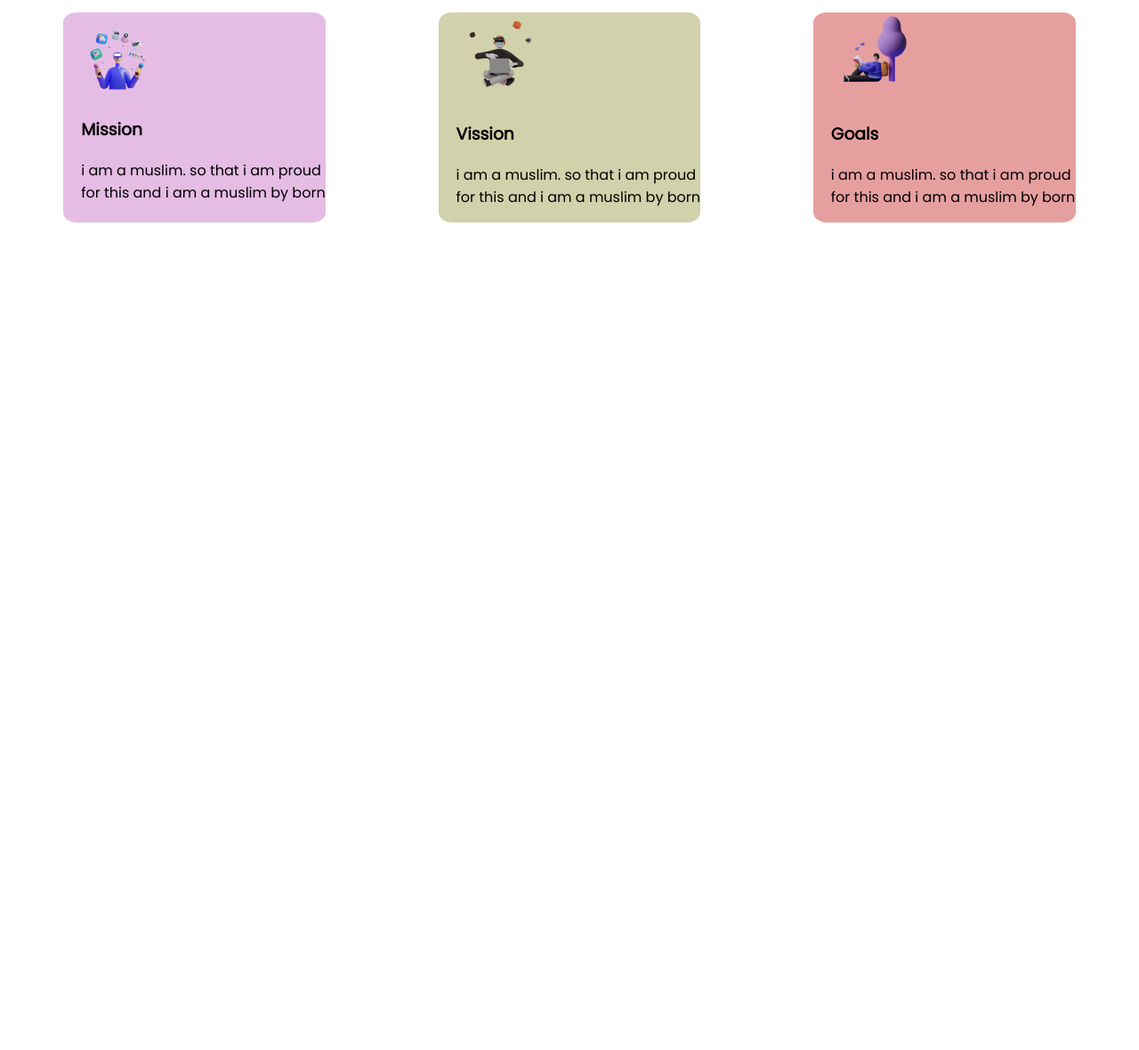
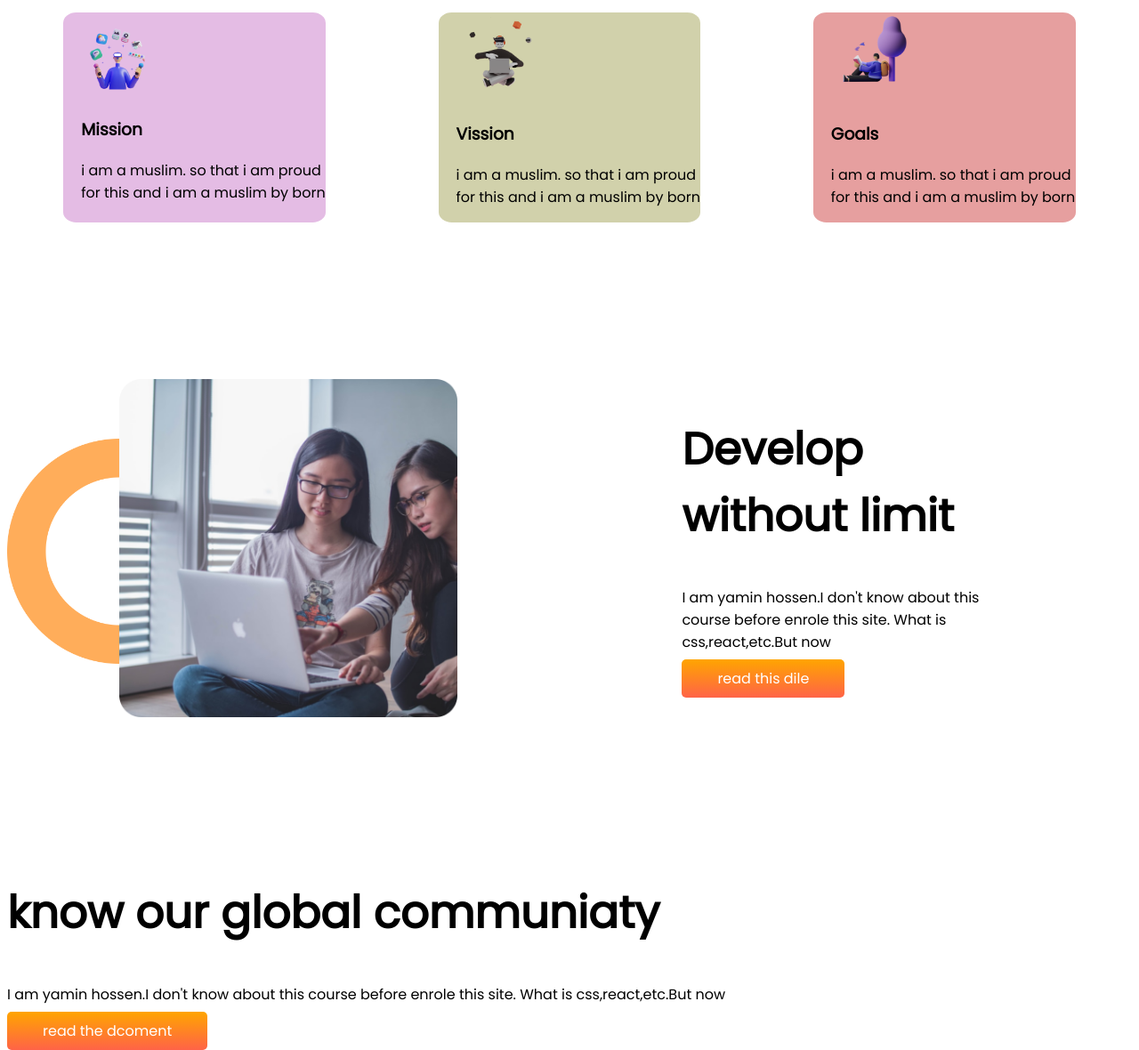
Before and after one commit to yaminhossen/assignment-1, a plain HTML site: page index.html in a window 1280 px wide. Shown: the part 944-2124 px from the top of the page at 89% size. Before the commit the page ends 1244 px from the top, so only its background shows below. Drawn offline with Linux system fonts and the light colour scheme.

Commit message:
section3 finished

```diff
--- a/index.html
+++ b/index.html
@@ -48,6 +48,26 @@
             </div>
         </div>
     </section>
+    <section id="banner" class="flexible">
+        <div class="half-width">
+            <img src="images/pictures/coding.png" alt="">
+        </div>
+        <div class="half-width">
+            <h1>Develop without limit</h1>
+            <p> I am yamin hossen.I don't know about this course before enrole this site. What is css,react,etc.But now
+            </p>
+            <a target="_blank" class="button" href="jfk">read this dile</a>
+        </div>
+    </section>
+    <section>
+        <div>
+            <h1>know our global communiaty</h1>
+            <p>I am yamin hossen.I don't know about this course before enrole this site. What is css,react,etc.But now
+            </p>
+            <a target="_blank" class="button" href="sjd">read the dcoment</a>
+        </div>
+        <div></div>
+    </section>
 
 </body>
 
--- a/style.css
+++ b/style.css
@@ -52,3 +52,9 @@ h2{
 #back-color3{
     background-color: rgb(230, 159, 159);
 }
+#banner{
+    background-image: url(images/shapes/shape-1.png);
+    background-repeat: no-repeat;
+    background-size: 20%;
+    background-position: left;
+}
```
